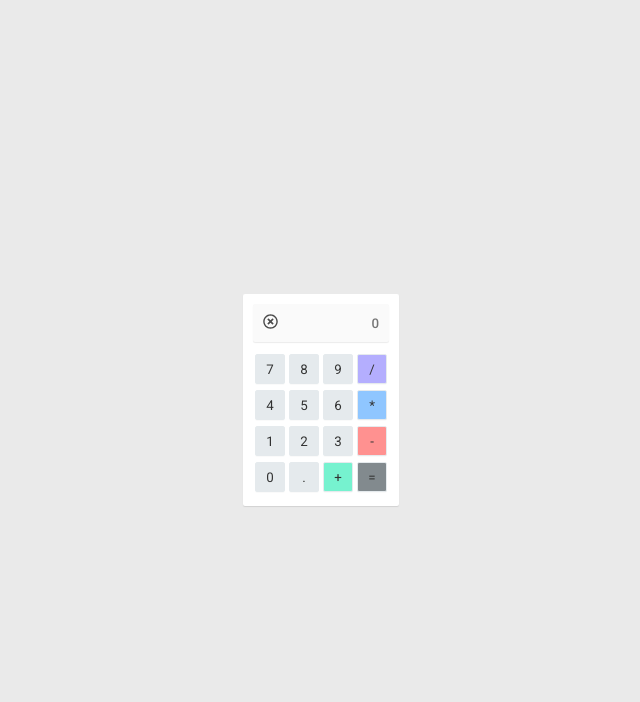
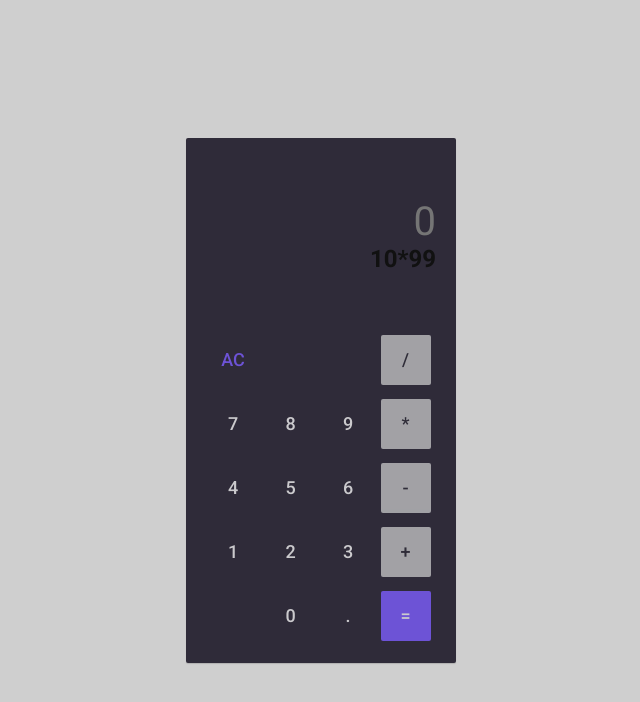
Before and after one commit to iaematt/calculator, a plain HTML site: page index.html in a window 1280 px wide. Shown: the whole page, without its empty margins (319-959 px from the left). Drawn offline with Linux system fonts and the light colour scheme.

Commit message:
change layout

```diff
--- a/css/styles.css
+++ b/css/styles.css
@@ -14,8 +14,8 @@ button {
 
 body {
   color: #111111;
-  font-size: 13px;
-  background-color: #eaeaea;
+  font-size: 16px;
+  background-color: #cfcfcf;
 
   display: flex;
   justify-content: center;
@@ -28,31 +28,28 @@ body {
 }
 
 .calculator {
-  padding: 10px;
-  background-color: #ffffff;
-  box-shadow: 0 1px 1px rgba(0, 0, 0, 0.1);
+  padding: 10px 20px;
+  background-color: #2f2b39;
+  box-shadow: 0 1px 1px rgba(0, 0, 0, 0.15);
   border-radius: 2px;
+  width: 270px;
 }
 
 .display {
-  background-color: #fafafa;
   text-align: right;
-  margin-bottom: 10px;
-  padding: 10px;
+  margin: 50px 0 60px;
   font-weight: 500;
-  box-shadow: 0 1px 1px rgba(0, 0, 0, 0.08);
   border-radius: 2px;
-  display: flex;
-  justify-content: space-between;
-  align-items: center;
 }
 
 .display input {
   border: none;
   background: transparent;
-  width: 80px;
+  width: 100%;
   text-align: right;
-  font-weight: 500;
+  font-weight: 400;
+  font-size: 40px;
+  color: #f2f2f2;
 }
 
 .close {
@@ -67,28 +64,34 @@ body {
 .row {
   display: grid;
   grid-template-columns: repeat(4, 25%);
-  margin-bottom: 2px;
+  margin-bottom: 10px;
 }
 
 .button {
-  width: 30px;
-  height: 30px;
-  background-color: #dfe6e9;
-  border: 1px solid #dfe6e9 ;
+  width: 50px;
+  height: 50px;
+  background-color: transparent;
+  border: none ;
   border-radius: 2px;
   margin: 2px;
-  box-shadow: 0 1px 1px rgba(0, 0, 0, 0.03);
   opacity: 0.8;
   transition: all 0.2s ease-in-out;
   cursor: pointer;
+  font-weight: 500;
+  color: #f2f2f2;
+  font-size: 18px;
 }
 
 .button:hover {
   opacity: 1;
-  border: 1px solid #d1d1d1;
 }
 .button:active {
-  background-color: #d1d1d1;
+}
+
+.rounded {
+  margin: 5px;
+  border-radius: 50%;
+  font-size: 16px;
 }
 
 .green {
@@ -101,8 +104,14 @@ body {
   background-color: #74b9ff;
 }
 .gray {
-  background-color: #636e72;
+  background-color: #bfbfc1;
+  color: #2f2d38;
 }
 .purple {
-  background-color: #a29bfe;
+  background-color: #7d5dfe;
+  color: #f2f2f2;
 }
+
+.purple-text {
+  color: #7d5dfe;
+}
--- a/index.html
+++ b/index.html
@@ -4,7 +4,8 @@
 <head>
     <meta charset="UTF-8" />
     <meta name="viewport" content="width=device-width, initial-scale=1.0" />
-    <title>Calculator</title>
+    <link rel="icon" href="/img/favicon.ico"/>
+    <title>Calculadora</title>
 
     <link href="https://fonts.googleapis.com/css2?family=Roboto:wght@400;500;700&display=swap" rel="stylesheet" />
     <link href="css/styles.css" rel="stylesheet" />
@@ -13,41 +14,43 @@
 <body>
     <div class="calculator">
         <div class="display">
-            <div class="close">
-                <img src="img/close.svg" width="15" onclick="limpar()" />
-            </div>
+            <input name="num" id="num" value="" placeholder="0" disabled>
+            <h2>10*99</h2>
+        </div>
 
-            <div class="text">
-                <input name="num" id="num" value="" placeholder="0">
-            </div>
+        <div class="row">
+            <button class="button purple-text" onclick="limpar()">AC</button>
+            <div></div>
+            <div></div>
+            <button class="button  gray" onclick="add_operador('/')">/</button>
         </div>
 
         <div class="row">
             <button class="button" onclick="add_numero(7)">7</button>
             <button class="button" onclick="add_numero(8)">8</button>
             <button class="button" onclick="add_numero(9)">9</button>
-            <button class="button purple" onclick="add_operador('/')">/</button>
+            <button class="button  gray" onclick="add_operador('*')">*</button>
         </div>
 
         <div class="row">
             <button class="button" onclick="add_numero(4)">4</button>
             <button class="button" onclick="add_numero(5)">5</button>
             <button class="button" onclick="add_numero(6)">6</button>
-            <button class="button blue" onclick="add_operador('*')">*</button>
+            <button class="button  gray" onclick="add_operador('-')">-</button>
         </div>
 
         <div class="row">
             <button class="button" onclick="add_numero(1)">1</button>
             <button class="button" onclick="add_numero(2)">2</button>
             <button class="button" onclick="add_numero(3)">3</button>
-            <button class="button red" onclick="add_operador('-')">-</button>
+            <button class="button  gray" onclick="add_operador('+')">+</button>
         </div>
 
         <div class="row">
+            <div></div>
             <button class="button" onclick="add_numero(0)">0</button>
             <button class="button" onclick="add_numero('.')">.</button>
-            <button class="button green" onclick="add_operador('+')">+</button>
-            <button class="button gray" onclick="total()">=</button>
+            <button class="button  purple" onclick="total()">=</button>
         </div>
     </div>
 
```
Also changed, not shown: exemplo.png (deleted), img/favicon.ico (added).
